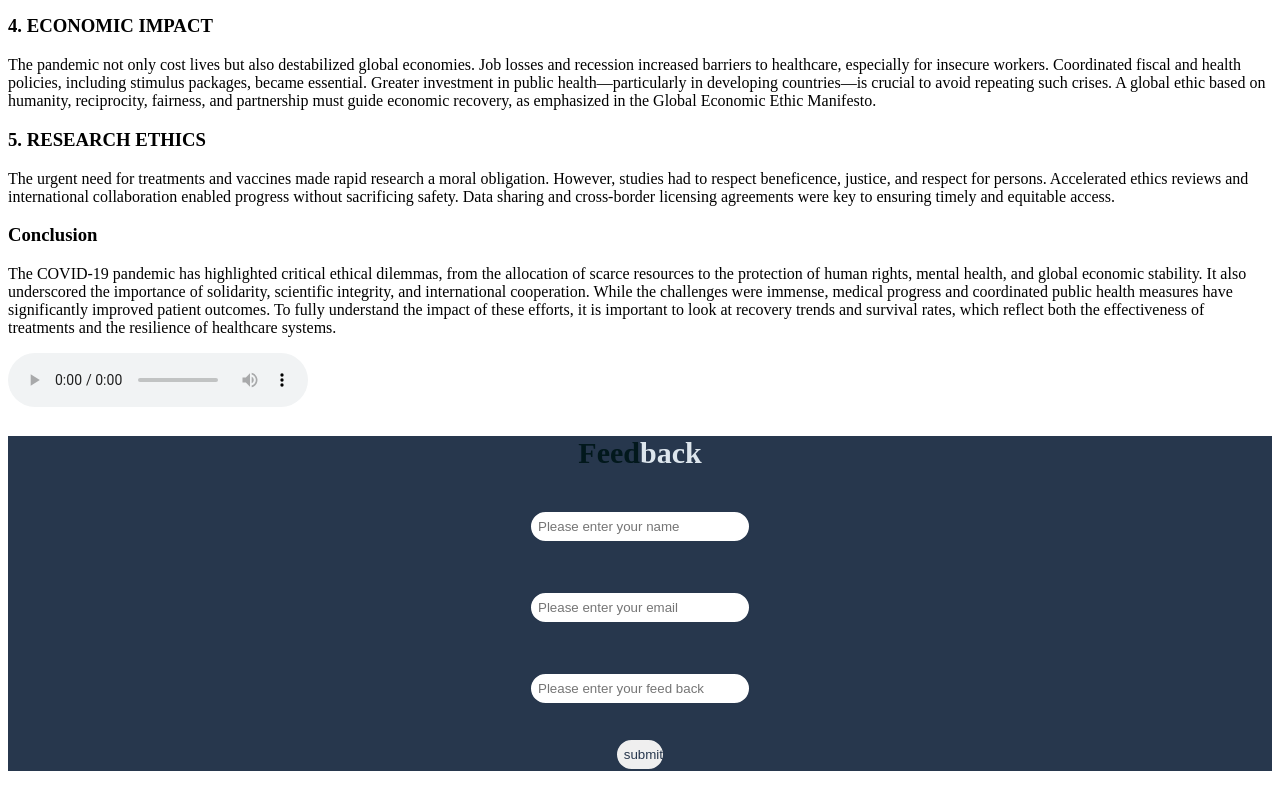
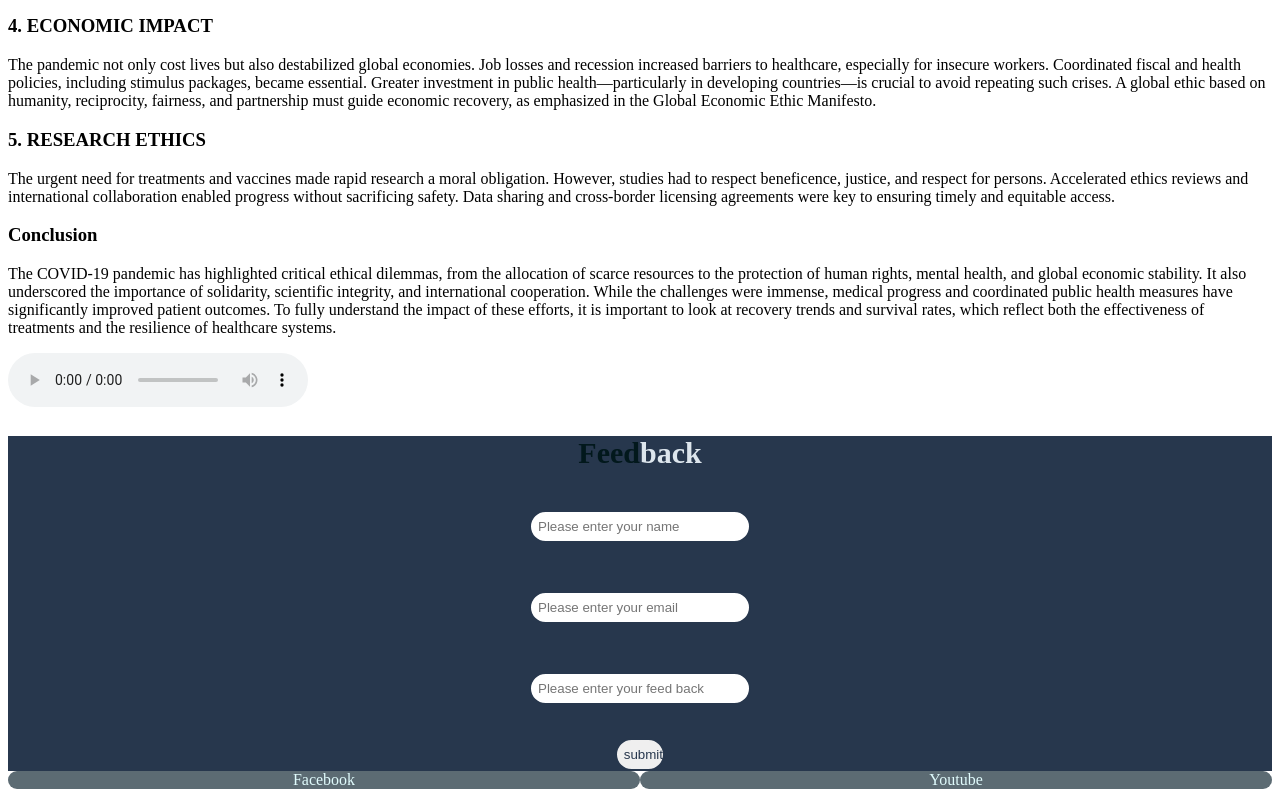
Before and after one commit to youssef-vty/covid-19-statics-web-seekers-, a plain HTML site: page sime-finali-home-page/html/html-home-page.html in a window 1280 px wide. Shown: the part 2416-3213 px from the top of the page. Drawn offline with Linux system fonts and the light colour scheme.

Commit message:
Update html-home-page.html
links html

```diff
--- a/sime-finali-home-page/html/html-home-page.html
+++ b/sime-finali-home-page/html/html-home-page.html
@@ -123,5 +123,10 @@
         </form>
         <button id="submit" type="submit">submit</button>
     </footer>
+    <div class="link">
+        <a href="https://www.facebook.com/profile.php?id=61570547723454">Facebook</a>
+        <a href="https://www.youtube.com/@thewebseeker1686">Youtube</a>
+    </div>
 </body>
+
 </html>
```
